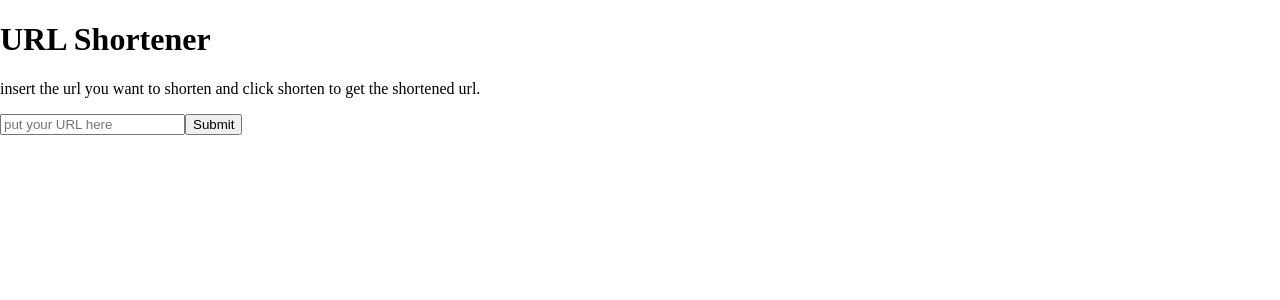
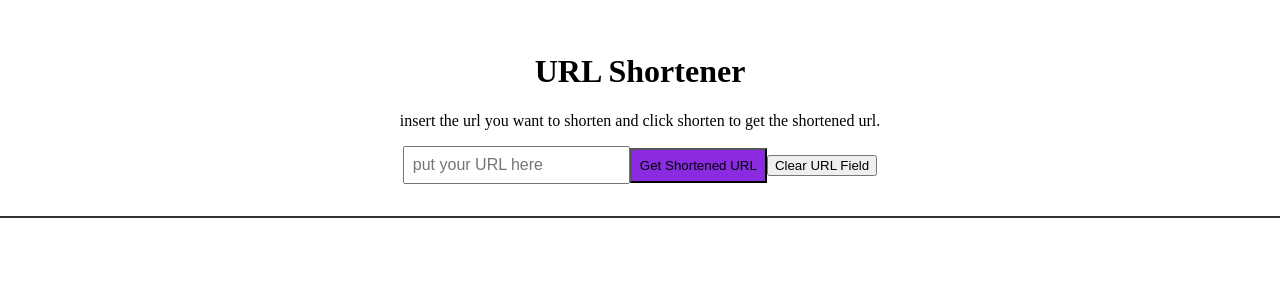
Before and after one commit to Klrfl/url-shortener, a Vue app: page / in a window 1280 px wide. Shown: the top 300 px of the page. Built offline with nearby package versions, Linux system fonts and the light colour scheme.

Commit message:
add url check, style changes

```diff
--- a/src/components/TheHeader.vue
+++ b/src/components/TheHeader.vue
@@ -1,15 +1,28 @@
 <template>
-  <header class="info">
-    <h1>URL Shortener</h1>
-    <p>
-      insert the url you want to shorten and click shorten to get the shortened
-      url.
-    </p>
+  <header>
+    <div class="info">
+      <h1>URL Shortener</h1>
+      <p>
+        insert the url you want to shorten and click shorten to get the
+        shortened url.
+      </p>
+    </div>
+
+    <div class="input-form">
+      <input
+        type="text"
+        placeholder="put your URL here"
+        v-model="url"
+        ref="UrlInput"
+      />
+      <button class="btn btn--cta" @click="getShortUrl">
+        Get Shortened URL
+      </button>
+      <button class="btn--clear" @click="this.$refs.UrlInput.value = ''">
+        Clear URL Field
+      </button>
+    </div>
   </header>
-  <form @submit.prevent="getShortUrl">
-    <input type="text" placeholder="put your URL here" v-model="url" />
-    <input type="submit" />
-  </form>
 </template>
 
 <script>
@@ -23,8 +36,19 @@ export default {
     };
   },
   methods: {
+    checkValidUrl(url) {
+      let givenUrl;
+      try {
+        givenUrl = new URL(url);
+      } catch (error) {
+        console.log(error);
+        return false;
+      }
+      return true;
+    },
     async getShortUrl() {
-      if (this.url.length === 0) {
+      const isValidUrl = this.checkValidUrl(this.url);
+      if (!isValidUrl) {
         alert("not a valid url.");
       }
       const options = {
@@ -45,11 +69,35 @@ export default {
         options
       )
         .then((response) => response.json())
-        // .then((data) => (this.shortUrl = data.link));
-        .then((data) => (this.shortUrl = data.link));
-      console.log(this.shortUrl);
+        .then((data) => (this.shortUrl = data.link))
+        .catch((err) => console.log(err));
+
+      // copy URL to clipboard
+      navigator.clipboard.writeText(this.shortUrl);
       this.$emit("gotShortUrl", this.shortUrl);
+    },
+    clearUrl() {
+      this.url = "";
     },
   },
 };
 </script>
+
+<style>
+header {
+  padding: 2rem;
+  text-align: center;
+  outline: 2px solid #333;
+}
+
+input {
+  padding: 0.5rem;
+  font-size: inherit;
+}
+
+.btn--cta {
+  padding: 0.5rem;
+  background-color: blueviolet;
+  cursor: pointer;
+}
+</style>
```
